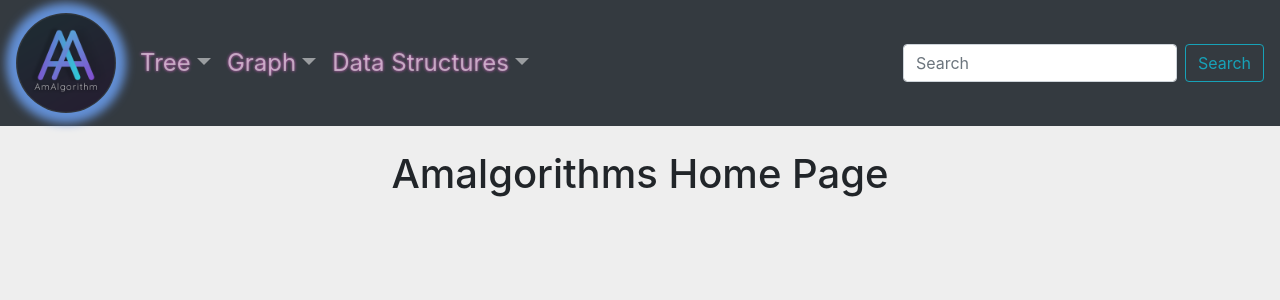
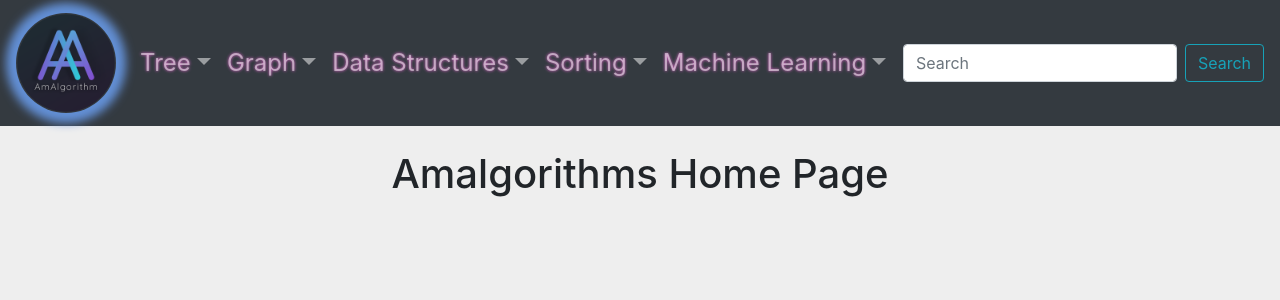
Before and after one commit to luaywadie/AmAlgorithms, a React (Create React App) app in the folder visualizations-app/: page / in a window 1280 px wide. Shown: the top 300 px of the page. Built offline with nearby package versions, Linux system fonts and the light colour scheme.

Commit message:
added sorting and Machine Learning buttons to navbar

```diff
--- a/visualizations-app/src/Components/NavigationBar.js
+++ b/visualizations-app/src/Components/NavigationBar.js
@@ -59,6 +59,18 @@ const NavigationBar = () => {
                 Heap
               </NavDropdown.Item>
             </NavDropdown>
+
+            <NavDropdown title="Sorting">
+              <NavDropdown.Item eventKey="1" as={Link} to="#">
+                Sorts
+              </NavDropdown.Item>
+            </NavDropdown>
+
+            <NavDropdown title="Machine Learning">
+              <NavDropdown.Item eventKey="1" as={Link} to="#">
+                K-Means
+              </NavDropdown.Item>
+            </NavDropdown>
           </Nav>
           <Form inline>
             <FormControl type="text" placeholder="Search" className="mr-sm-2" />
```
